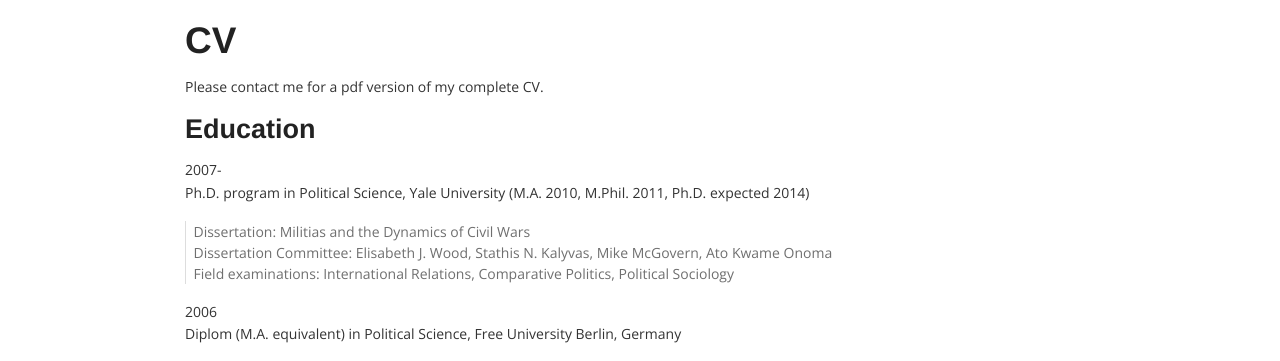
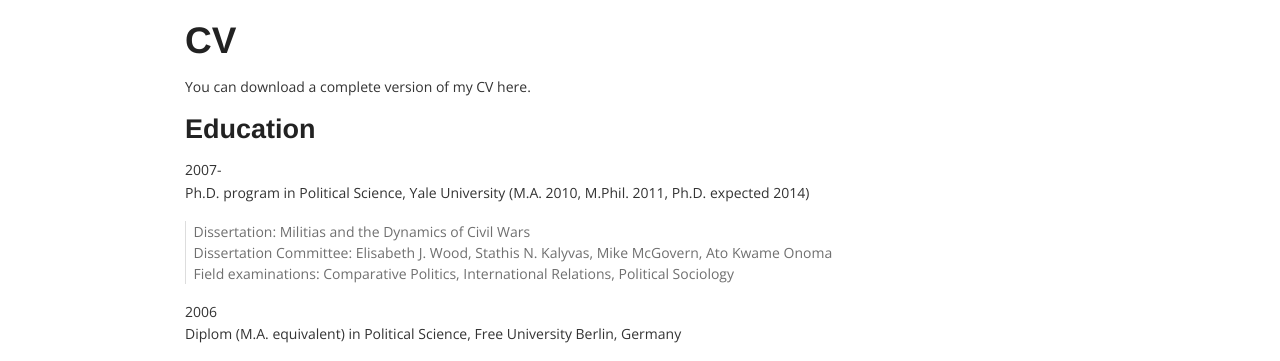
Before and after one commit to corinnajentzsch/corinnajentzsch.github.io, a Jekyll site: the page built from cv.md, in a window 1280 px wide and 900 px high. Shown: the part 389-750 px from the top of the window. Built offline with Jekyll 4.4.1, drawn with Linux system fonts in a browser that asks for light colours; nearby versions of some CDN libraries; library files that are not in the unit come from our copies.

Commit message:
Updated cv.md

```diff
--- a/cv.md
+++ b/cv.md
@@ -7,7 +7,7 @@ banner: "![Lugela, Zambezia](/assets/media/lugela-btr.jpg)"
 
 ## CV
 
-Please contact me for a pdf version of my complete CV.
+You can download a complete version of my CV here.
 
 ### Education
 
@@ -16,7 +16,7 @@ Ph.D. program in Political Science, Yale University (M.A. 2010, M.Phil. 2011, Ph
 
 > Dissertation: Militias and the Dynamics of Civil Wars
 > Dissertation Committee: Elisabeth J. Wood, Stathis N. Kalyvas, Mike McGovern, Ato Kwame Onoma
-> Field examinations: International Relations, Comparative Politics, Political Sociology
+> Field examinations: Comparative Politics, International Relations, Political Sociology
 
 2006
 Diplom (M.A. equivalent) in Political Science, Free University Berlin, Germany
```
